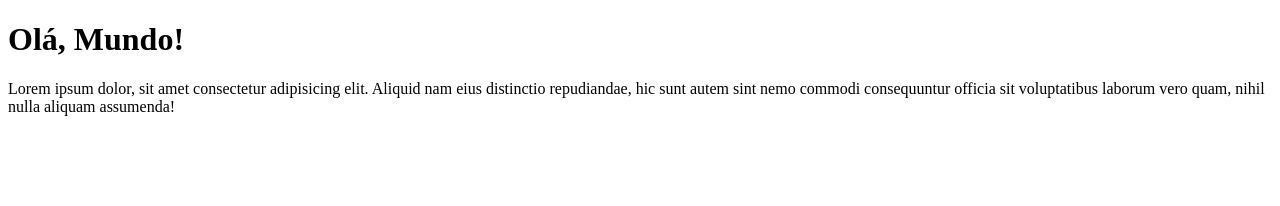
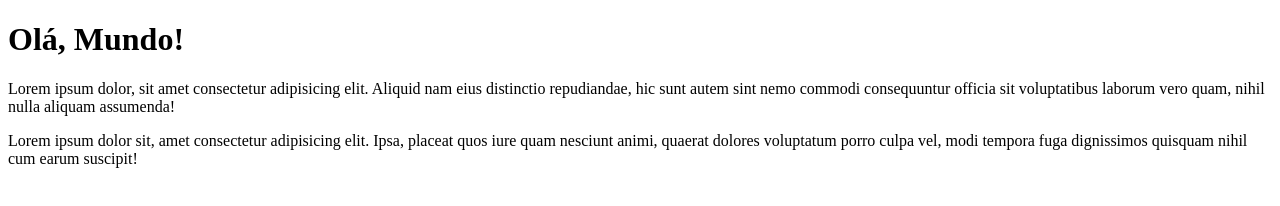
Before and after one commit to LucianoBitt/Ola-Mundo, a plain HTML site: page site-exemplo/index.html in a window 1280 px wide. Drawn offline with Linux system fonts and the light colour scheme.

Commit message:
Adicionei um parágrafo

```diff
--- a/site-exemplo/index.html
+++ b/site-exemplo/index.html
@@ -11,6 +11,7 @@
 <body>
     <h1>Olá, Mundo!</h1>
     <p>Lorem ipsum dolor, sit amet consectetur adipisicing elit. Aliquid nam eius distinctio repudiandae, hic sunt autem sint nemo commodi consequuntur officia sit voluptatibus laborum vero quam, nihil nulla aliquam assumenda!</p>
+    <p>Lorem ipsum dolor sit, amet consectetur adipisicing elit. Ipsa, placeat quos iure quam nesciunt animi, quaerat dolores voluptatum porro culpa vel, modi tempora fuga dignissimos quisquam nihil cum earum suscipit!</p>
 </body>
 
 </html>
```
